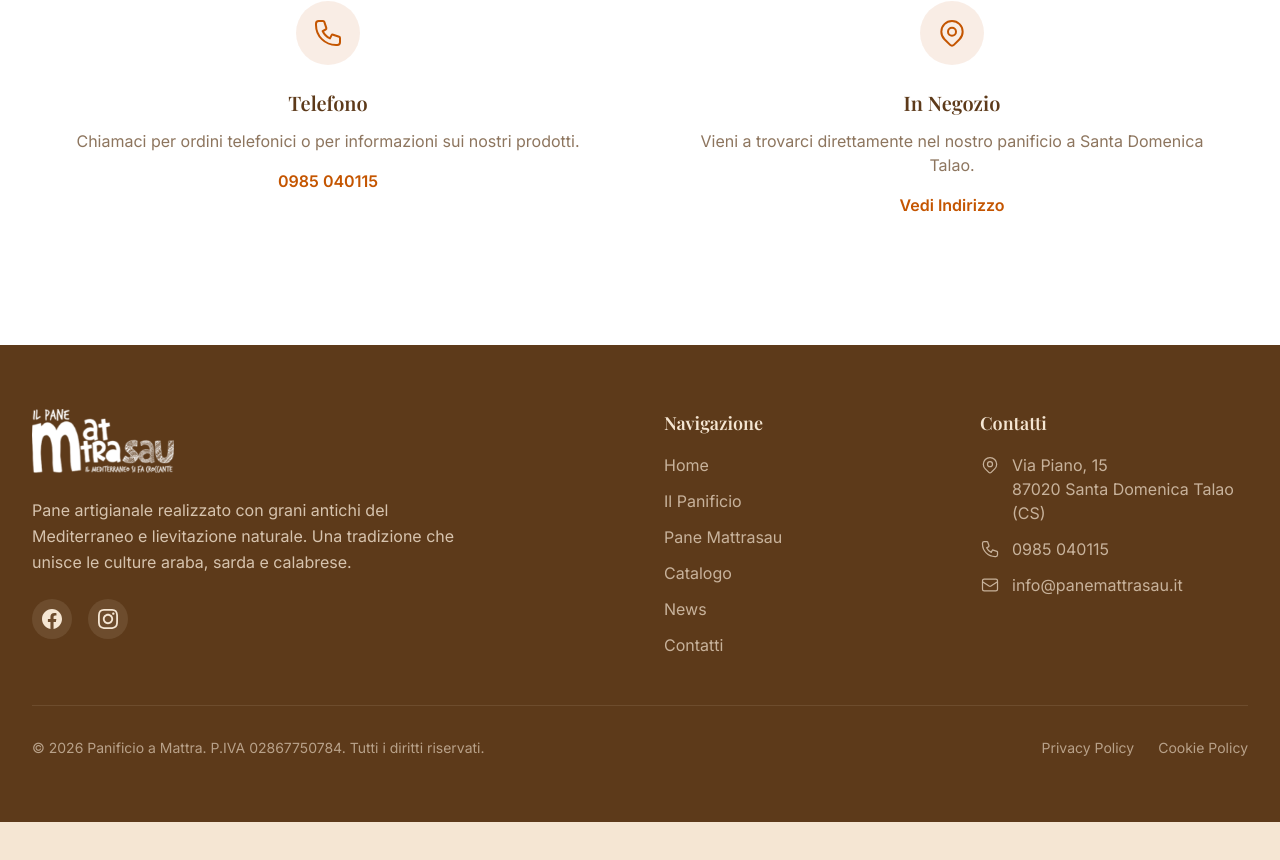
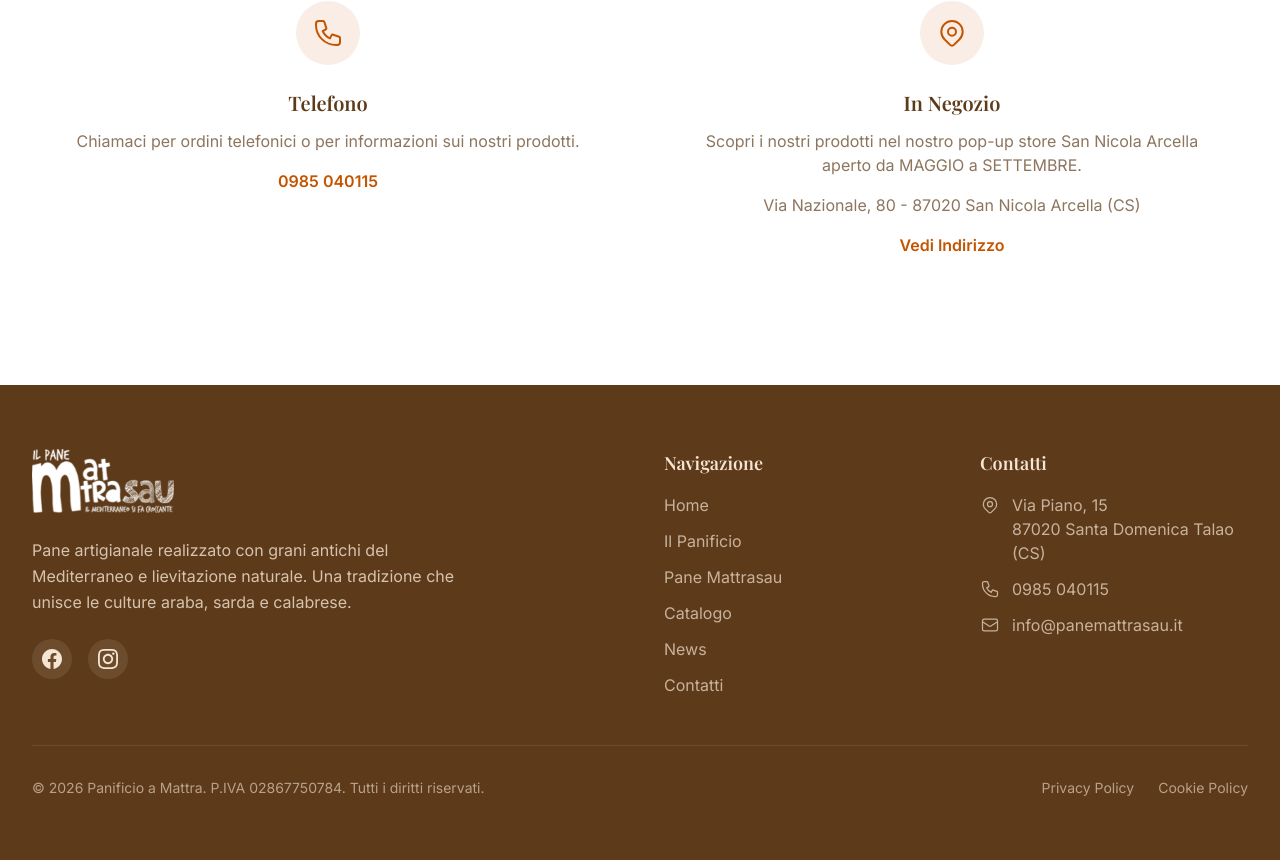
Before and after one commit to Amattra/panemattrasau, a Next.js app: page /catalogo in a window 1280 px wide. Shown: the part 2440-3300 px from the top of the page. Before the commit the page ends 3262 px from the top, so only its background shows below. Built offline with nearby package versions, Linux system fonts and the light colour scheme; a web font is replaced by a local one.

Commit message:
Update In Negozio card with pop-up store San Nicola Arcella info
Co-Authored-By: Claude Sonnet 4.6 <noreply@anthropic.com>

```diff
--- a/src/app/catalogo/page.tsx
+++ b/src/app/catalogo/page.tsx
@@ -153,7 +153,10 @@ export default function Catalogo() {
               </div>
               <h3 className="font-serif text-xl font-semibold text-brown mb-3">In Negozio</h3>
               <p className="text-brown/70 mb-4">
-                Vieni a trovarci direttamente nel nostro panificio a Santa Domenica Talao.
+                Scopri i nostri prodotti nel nostro pop-up store San Nicola Arcella aperto da MAGGIO a SETTEMBRE.
+              </p>
+              <p className="text-brown/70 mb-4">
+                Via Nazionale, 80 - 87020 San Nicola Arcella (CS)
               </p>
               <Link href="/contatti" className="text-terracotta font-semibold hover:underline">
                 Vedi Indirizzo
```
